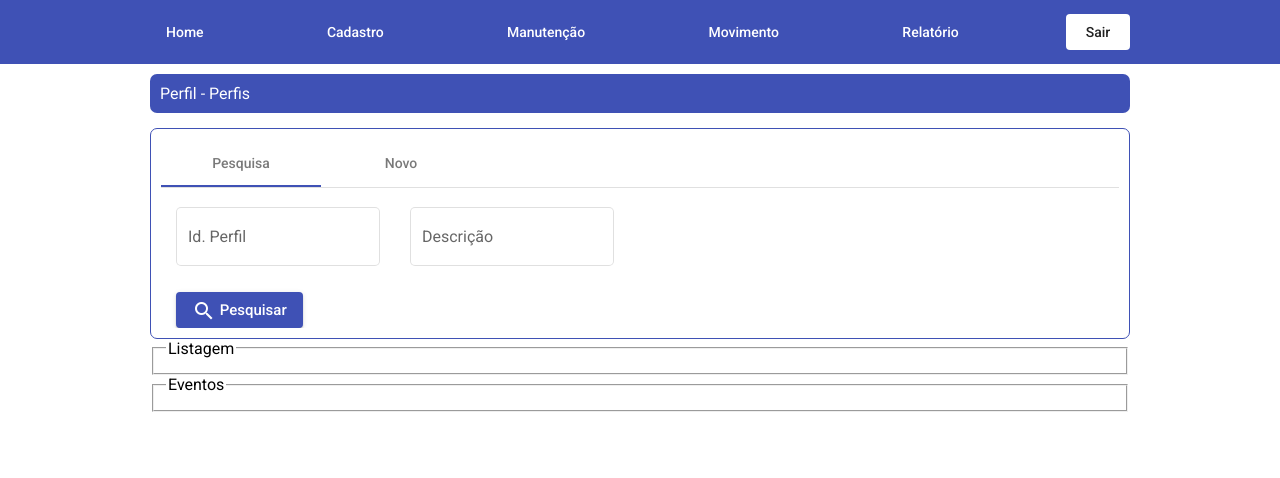
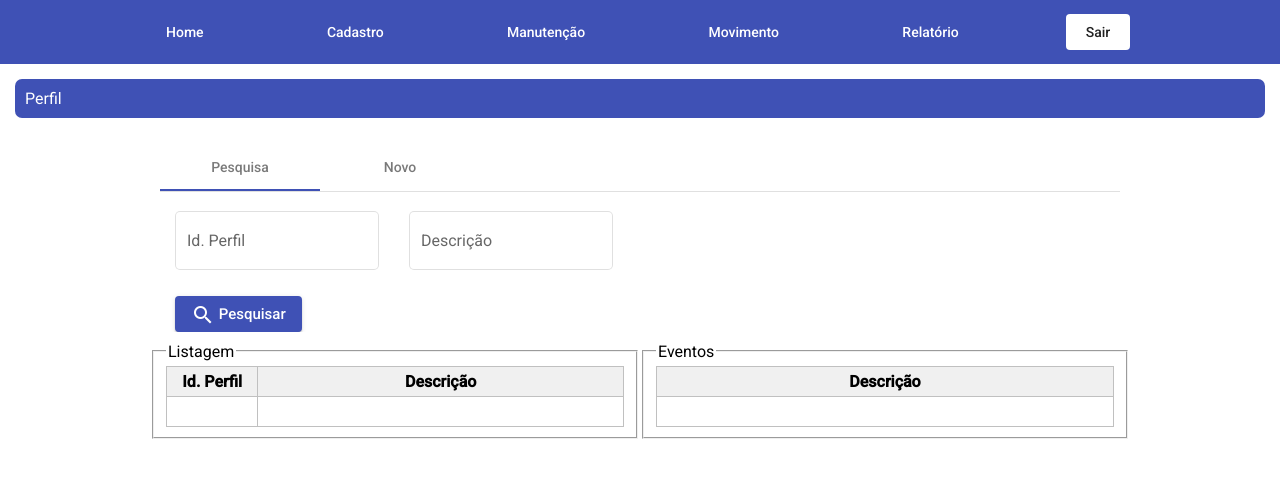
Before and after one commit to renatopedrosal/prototipo-gsd, an Angular app: page /cadastro-perfil in a window 1280 px wide. Shown: the top 478 px of the page. Built offline with nearby package versions, Linux system fonts and the light colour scheme.

Commit message:
Fase de testes
Testando o grid e as listas

```diff
--- a/src/app/cadastro/cadastro-perfil/cadastro-perfil.component.html
+++ b/src/app/cadastro/cadastro-perfil/cadastro-perfil.component.html
@@ -1,9 +1,9 @@
-<article class="container">
-  <div class="container-header">
-    <span class="container-header-title">Perfil - Perfis</span>
-  </div>
+<div class="container-header">
+  <span class="container-header-title">Perfil</span>
+</div>
 
-  <div class="container-search">
+<div class="container" id="parent">
+  <div class="container-search" id="div1">
       <mat-tab-group animationDuration="0ms">
         <mat-tab label="Pesquisa">
           <mat-form-field class="example-full-width" appearance="outline">
@@ -33,12 +33,41 @@
       </mat-tab-group>
   </div>
 
-  <div>
+  <div class="div2">
     <fieldset>
       <legend>Listagem</legend>
+      <table class="lista">
+        <thead>
+          <tr>
+            <th>Id. Perfil</th>
+            <th id="descricao">Descrição</th>
+          </tr>
+        </thead>
+        <tbody>
+          <tr>
+            <td>&nbsp;</td>
+          </tr>
+          <tbody>
+      </table>
     </fieldset>
+  </div>
+
+  <div class="div3">
     <fieldset>
       <legend>Eventos</legend>
+      <table class="lista">
+        <thead>
+          <tr>
+            <th>Descrição</th>
+          </tr>
+        </thead>
+        <tbody>
+          <tr>
+            <td>&nbsp;</td>
+          </tr>
+        </tbody>
+      </table>
     </fieldset>
   </div>
-</article>
+
+</div>
--- a/src/app/cadastro/cadastro-perfil/cadastro-perfil.component.scss
+++ b/src/app/cadastro/cadastro-perfil/cadastro-perfil.component.scss
@@ -8,11 +8,11 @@
   color: white;
   padding: 10px;
   border-radius: 7px;
-  margin-bottom: 15px;
+  margin: 15px;
 }
 
 .container-search {
-  border: 1px solid #3f51b5;
+  // border: 1px solid #3f51b5;
   border-radius: 7px;
   padding: 10px;
 }
@@ -37,11 +37,9 @@ button {
   margin-top: -15px;
 }
 
-/*
+// Colocando fieldset
 
-Colocando fieldset
-
-.parent {
+#parent {
 display: grid;
 grid-template-columns: repeat(4, 1fr);
 grid-template-rows: repeat(10, 1fr);
@@ -49,8 +47,35 @@ grid-column-gap: 0px;
 grid-row-gap: 0px;
 }
 
-.div1 { grid-area: 1 / 1 / 5 / 5; }
+#div1 { grid-area: 1 / 1 / 5 / 5; }
 .div2 { grid-area: 5 / 1 / 11 / 3; }
 .div3 { grid-area: 5 / 3 / 11 / 5; }
 
-*/
+
+
+.lista {
+  border:1px solid #C0C0C0;
+  border-collapse:collapse;
+  padding:5px;
+  width: 100%;
+}
+.lista th {
+  border:1px solid #C0C0C0;
+  padding:5px;
+  background:#F0F0F0;
+}
+
+.lista th {
+  border:1px solid #C0C0C0;
+  padding:5px;
+  background:#F0F0F0;
+}
+
+.lista td {
+  border:1px solid #C0C0C0;
+  padding:5px;
+}
+
+th#descricao{
+  width: 80%;
+}
```
